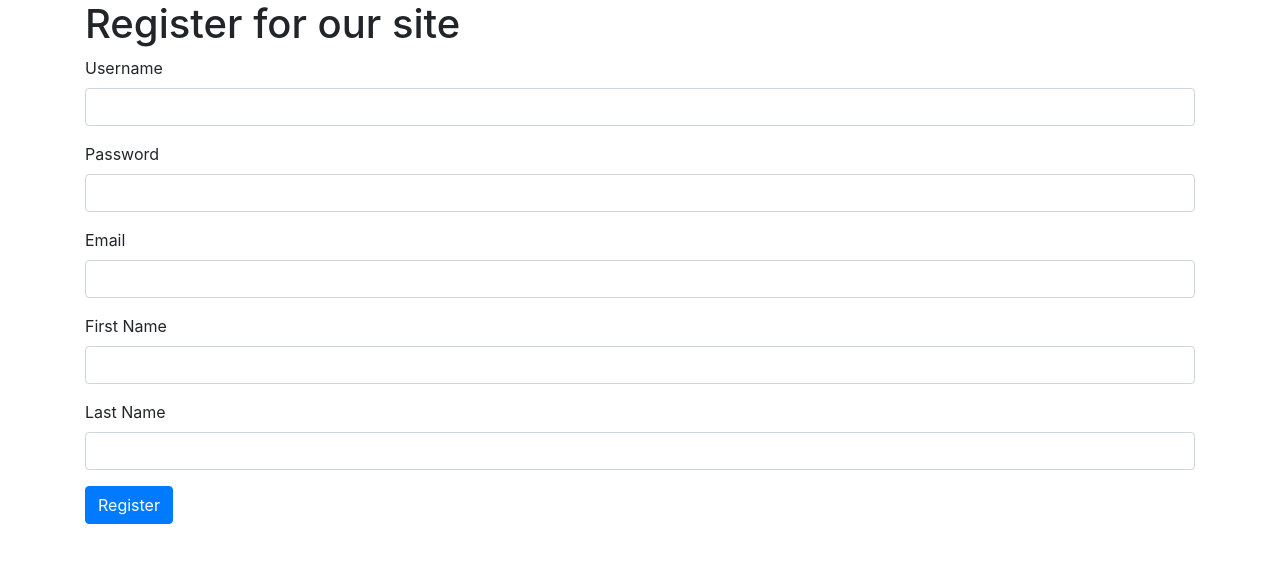
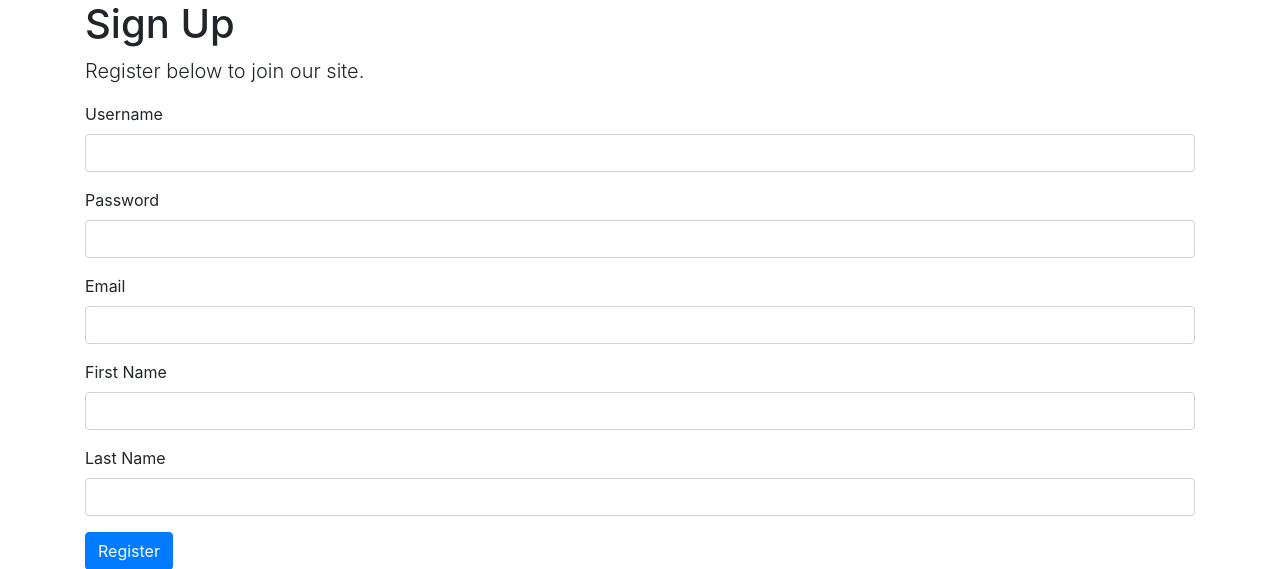
Before and after one commit to icym1lk/flask-feedback, a Flask app: page /register in a window 1280 px wide. Shown: the top 569 px of the page. Run offline with Flask 2, Linux system fonts and the light colour scheme; some libraries are stand-ins or nearby versions.

Commit message:
Add new html to register.html

```diff
--- a/templates/register.html
+++ b/templates/register.html
@@ -5,7 +5,8 @@
 {% block content %}
 
 <div class="container">
-    <h1>Register for our site</h1>
+    <h1>Sign Up</h1>
+    <p class="lead">Register below to join our site.</p>
     <form>
         {% include "_form.html" %}
         <button class="btn btn-primary" formmethod="POST">Register</button>
```
